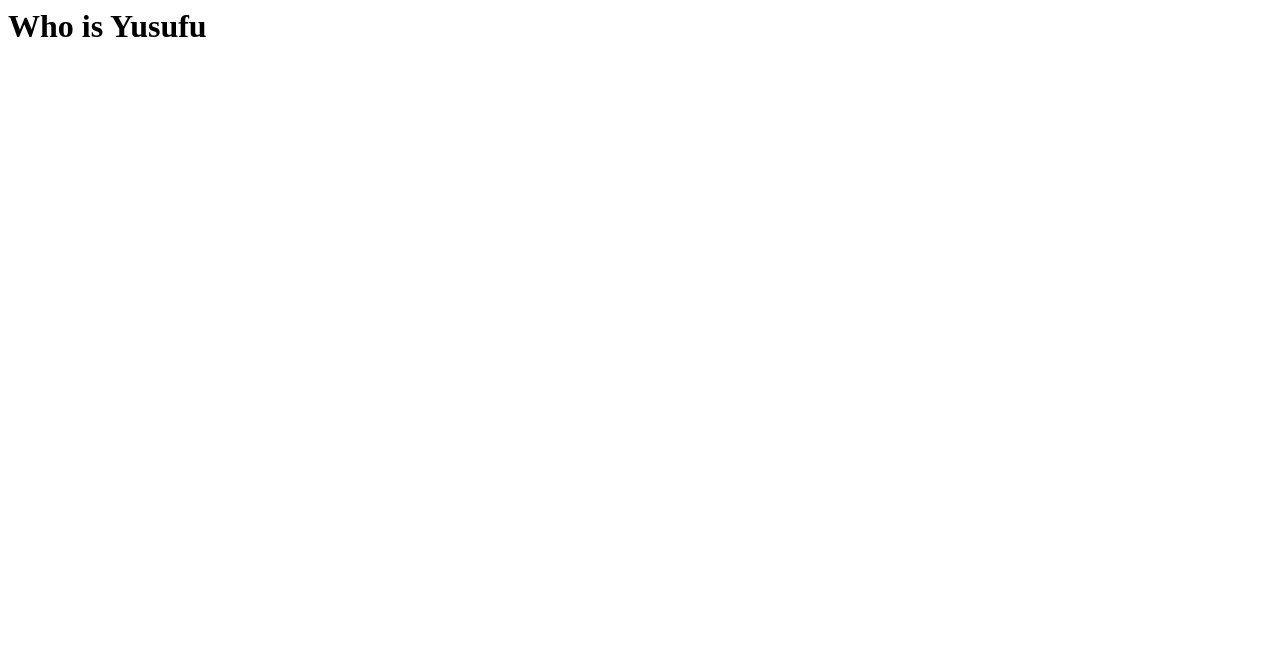
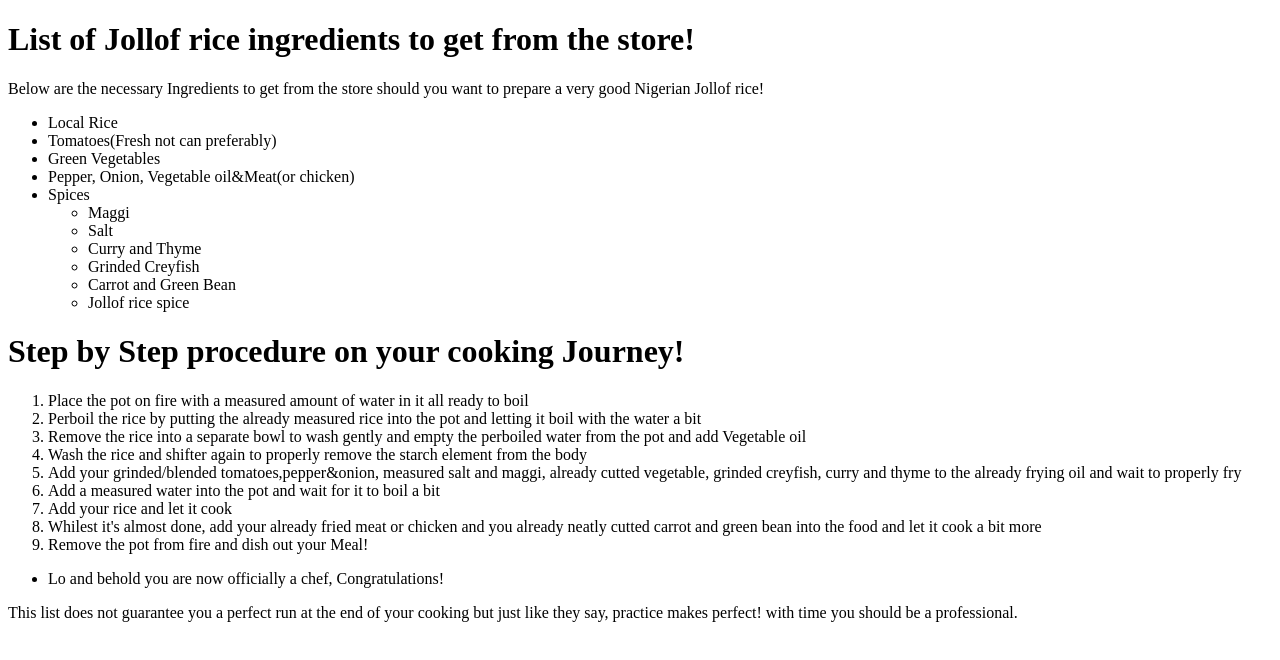
Before and after one commit to Bigcoolcatt/Coolcatt, a plain HTML site: page index.html in a window 1280 px wide. Drawn offline with Linux system fonts and the light colour scheme.

Commit message:
Update index.html

```diff
--- a/index.html
+++ b/index.html
@@ -1,8 +1,43 @@
-<doctype html>
-	<html>
-	<charset="uts-18">
-		<title>Monthly Article</title>
-		<body><h1>Who is Yusufu</h1>
-		</body>
+<!DOCTYPE html>
+<html>
+<head>
+  <meta charset="utf-8">
+  <title>Shopping List on Wednesday!</title>
 </head>
-	</html>
+<body>
+<h1>List of Jollof rice ingredients to get from the store!</h1>
+ Below are the necessary Ingredients to get from the store should you want to prepare a very good Nigerian&nbsp;Jollof&nbsp;rice!
+<ul>
+  <li>Local Rice</li>
+  <li>Tomatoes(Fresh not can preferably)</li>
+  <li>Green Vegetables</li>
+  <li>Pepper, Onion, Vegetable oil&amp;Meat(or chicken)</li>
+  <li>Spices
+    <ul>
+      <li>Maggi</li>
+      <li>Salt</li>
+      <li>Curry and Thyme</li>
+      <li>Grinded Creyfish</li>
+      <li>Carrot and Green Bean</li>
+      <li>Jollof rice spice</li>
+    </ul>
+  </li>
+</ul>
+<h1>Step by Step procedure on your cooking Journey!</h1>
+<ol>
+  <li>Place the pot on fire with a measured amount of water in it all ready to boil</li>
+  <li>Perboil the rice by putting the already measured rice into the pot and letting it boil with the water a bit</li>
+  <li>Remove the rice into a separate bowl to wash gently and empty the perboiled water from the pot and add Vegetable oil</li>
+  <li>Wash the rice and shifter again to properly remove the starch element from the body</li>
+  <li>Add your grinded/blended tomatoes,pepper&amp;onion, measured salt and maggi, already cutted vegetable, grinded creyfish, curry and thyme to the already frying oil and wait to properly fry</li>
+  <li>Add a measured water into the pot and wait for it to boil a bit</li>
+  <li>Add your rice and let it cook</li>
+  <li>Whilest it's almost done, add your already fried meat or chicken and you already neatly cutted carrot and green bean into the food and let it cook a bit more</li>
+  <li>Remove the pot from fire and dish out your Meal!</li>
+</ol>
+<ul>
+<li>Lo and behold you are now officially a chef, Congratulations!</li>
+</ul>
+<footer>This list does not guarantee you a perfect run at the end of your cooking but just like they say, practice makes perfect! with time you should be a professional.</footer>
+</body>
+</html>
```
